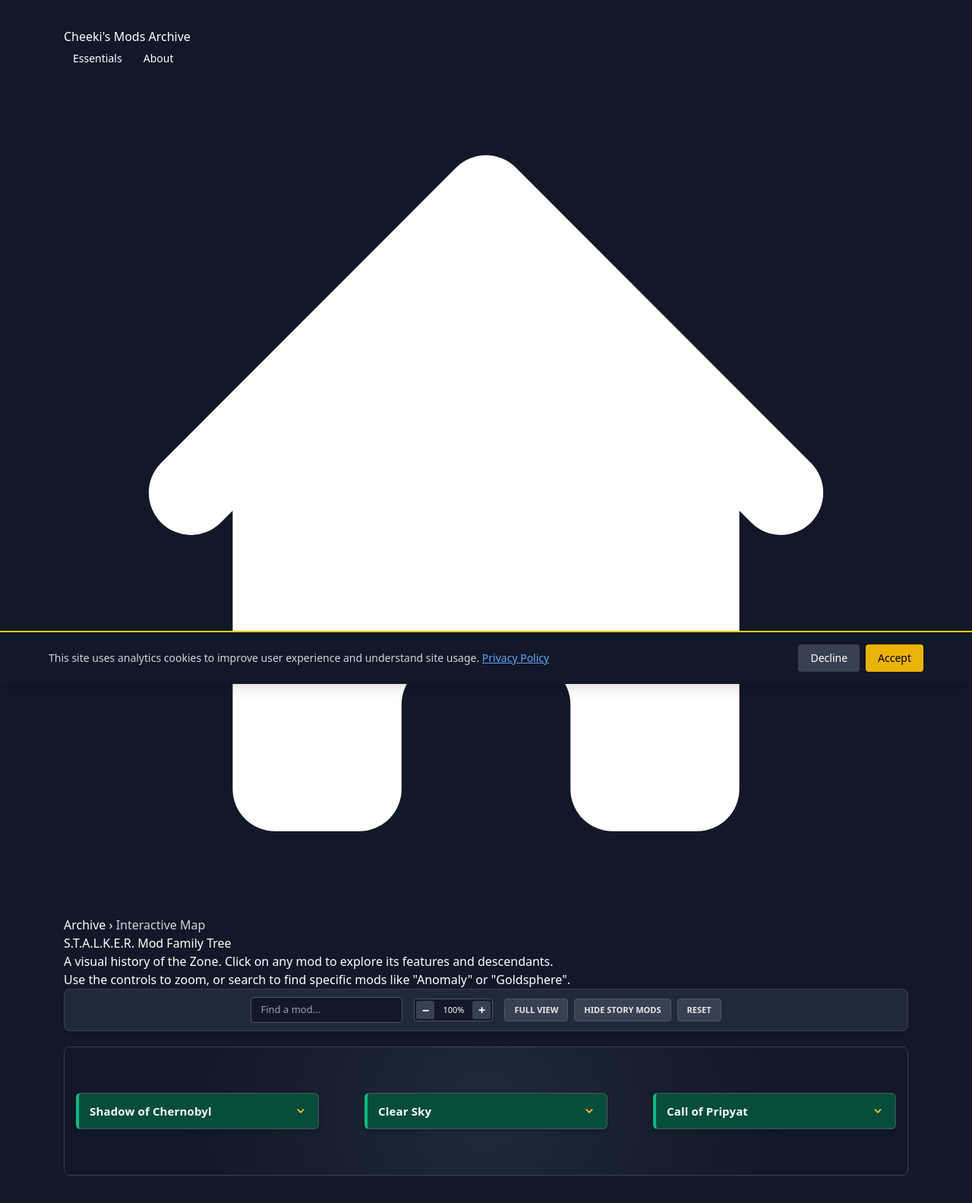
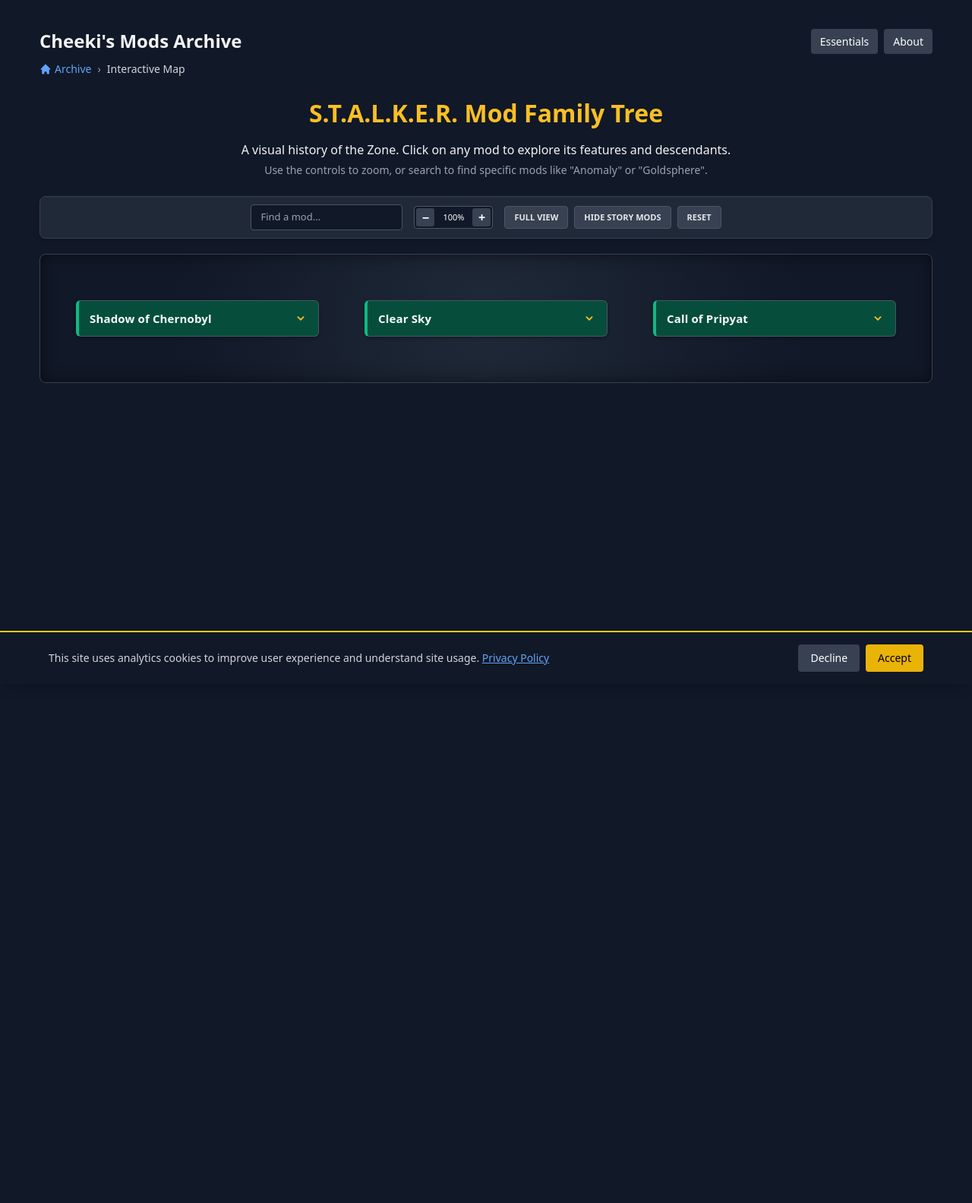
Before and after one commit to Cheekitos/CSMA-Test, a Jekyll site: the page built from stalker-map.html, in a window 1280 px wide. Shown: the whole page at 76% size. Built offline with Jekyll 4.4.1, drawn with Linux system fonts in a browser that asks for light colours; nearby versions of some CDN libraries; after the commit the page ends 900 px from its top, so only the background shows below that.

Commit message:
Update stalker-map.css

```diff
--- a/assets/css/stalker-map.css
+++ b/assets/css/stalker-map.css
@@ -12,20 +12,122 @@
 }
 
 .mod-tree-container {
-  max-width: 90vw; /* Increased width usage */
+  max-width: 95vw;
   margin: 0 auto;
   padding: 20px;
   position: relative;
 }
 
+/* --- Header & Breadcrumbs --- */
+
+.page-header {
+  display: flex;
+  justify-content: space-between;
+  align-items: center;
+  margin-bottom: 8px;
+  gap: 12px;
+  flex-wrap: wrap;
+}
+
+.site-title {
+  font-size: 1.5rem;
+  font-weight: bold;
+  color: #f3f4f6;
+  text-decoration: none;
+  transition: color 0.3s ease;
+}
+
+.site-title:hover {
+  color: #fbbf24;
+}
+
+.header-buttons {
+  display: flex;
+  gap: 0.5rem;
+}
+
+/* Specific styling for header buttons to match previous Tailwind look */
+.header-btn {
+  background-color: #374151;
+  color: white;
+  font-size: 0.75rem;
+  font-weight: 500;
+  padding: 0.375rem 0.75rem;
+  border-radius: 0.25rem;
+  border: none;
+  cursor: pointer;
+  transition: background-color 0.2s;
+}
+
+.header-btn:hover {
+  background-color: #4b5563;
+}
+
+.breadcrumb {
+  display: flex;
+  align-items: center;
+  gap: 8px;
+  font-size: 0.875rem;
+  margin-bottom: 24px;
+}
+
+.breadcrumb a {
+  color: #60a5fa;
+  text-decoration: none;
+  display: flex;
+  align-items: center;
+  gap: 4px;
+  transition: color 0.2s ease;
+}
+
+.breadcrumb a:hover {
+  color: #93c5fd;
+}
+
+/* !!! FIX FOR THE GIANT ICON ISSUE !!! */
+.breadcrumb svg {
+  width: 16px;
+  height: 16px;
+  display: block;
+}
+
+.breadcrumb-separator {
+  color: #9ca3af;
+}
+
+.page-title {
+  font-size: 2rem;
+  font-weight: bold;
+  text-align: center;
+  margin-bottom: 12px;
+  color: #fbbf24;
+}
+
+.page-subtitle {
+  text-align: center;
+  color: #f3f4f6;
+  margin-bottom: 4px;
+  font-size: 1rem;
+}
+
+.page-description {
+  text-align: center;
+  color: #9ca3af;
+  margin-bottom: 24px;
+  font-size: 0.875rem;
+}
+
+/* --- Tree Container & Background --- */
+
 .flowchart-wrapper {
   overflow: hidden;
-  padding: 40px 0; /* More breathing room */
+  padding: 40px 0;
   cursor: grab;
   position: relative;
-  background: radial-gradient(circle at center, #1f2937 0%, #111827 70%); /* Subtle depth */
+  background: radial-gradient(circle at center, #1f2937 0%, #111827 70%);
   border-radius: 8px;
   border: 1px solid #374151;
+  box-shadow: inset 0 0 20px rgba(0,0,0,0.5);
 }
 
 .flowchart-wrapper:active {
@@ -43,8 +145,8 @@
 
 .flowchart-container {
   display: grid;
-  grid-template-columns: repeat(3, 320px); /* Slightly wider columns */
-  gap: 60px; /* Better column separation */
+  grid-template-columns: repeat(3, 320px);
+  gap: 60px;
   justify-content: center;
   transition: transform 0.2s cubic-bezier(0.25, 0.46, 0.45, 0.94);
   transform-origin: center top;
@@ -72,14 +174,14 @@
 .branch-connector {
   width: 2px;
   height: 25px;
-  background: #6b7280; /* Lighter grey for visibility */
+  background: #6b7280;
   margin: 4px 0;
   align-self: center;
 }
 
 .branch-connector.left-aligned {
   align-self: flex-start;
-  margin-left: 20px; /* Aligns with hierarchical indentation */
+  margin-left: 20px;
   height: 20px;
   margin-top: 5px;
   margin-bottom: 0;
@@ -116,19 +218,18 @@
 .hierarchical-children::before {
   content: '';
   position: absolute;
-  left: 20px; /* Matches connector left-aligned */
+  left: 20px;
   top: -10px;
-  bottom: 25px; /* Stop before the last item's curve */
+  bottom: 25px;
   width: 2px;
   background: #6b7280;
 }
 
-/* Horizontal line to card */
 .hierarchical-item::before {
   content: '';
   position: absolute;
   left: -20px;
-  top: 24px; /* Center with card vertical alignment */
+  top: 24px;
   width: 20px;
   height: 2px;
   background: #6b7280;
@@ -146,7 +247,7 @@
 .mod-card {
   background: #1f2937;
   border: 1px solid #4b5563;
-  border-left: 4px solid #4b5563; /* Accent strip on left */
+  border-left: 4px solid #4b5563;
   border-radius: 6px;
   padding: 12px 14px;
   width: 100%;
@@ -163,7 +264,6 @@
   box-shadow: 0 6px 16px rgba(0,0,0,0.4);
 }
 
-/* Search Highlight */
 .mod-card.search-match {
   border: 2px solid #fbbf24;
   box-shadow: 0 0 15px rgba(251, 191, 36, 0.4);
@@ -210,7 +310,7 @@
 }
 
 .mod-title {
-  font-size: 15px; /* Larger */
+  font-size: 15px;
   font-weight: 700;
   color: #f9fafb;
   flex: 1;
@@ -224,11 +324,12 @@
 }
 
 .expand-icon {
-  width: 18px; /* Larger */
+  width: 18px;
   height: 18px;
   color: #fbbf24;
   transition: transform 0.3s ease;
   order: -1;
+  flex-shrink: 0;
 }
 
 .expand-icon.rotated {
@@ -269,8 +370,8 @@
 }
 
 .mod-description {
-  font-size: 12.5px; /* Readable size */
-  color: #d1d5db; /* Lighter grey */
+  font-size: 12.5px;
+  color: #d1d5db;
   line-height: 1.5;
   margin-bottom: 8px;
 }
@@ -411,4 +512,8 @@
   #modSearchInput { width: 100%; }
   .view-controls { justify-content: center; }
   .zoom-controls { justify-content: center; margin: 5px 0; }
+  .page-header {
+    flex-direction: column;
+    align-items: flex-start;
+  }
 }
```
